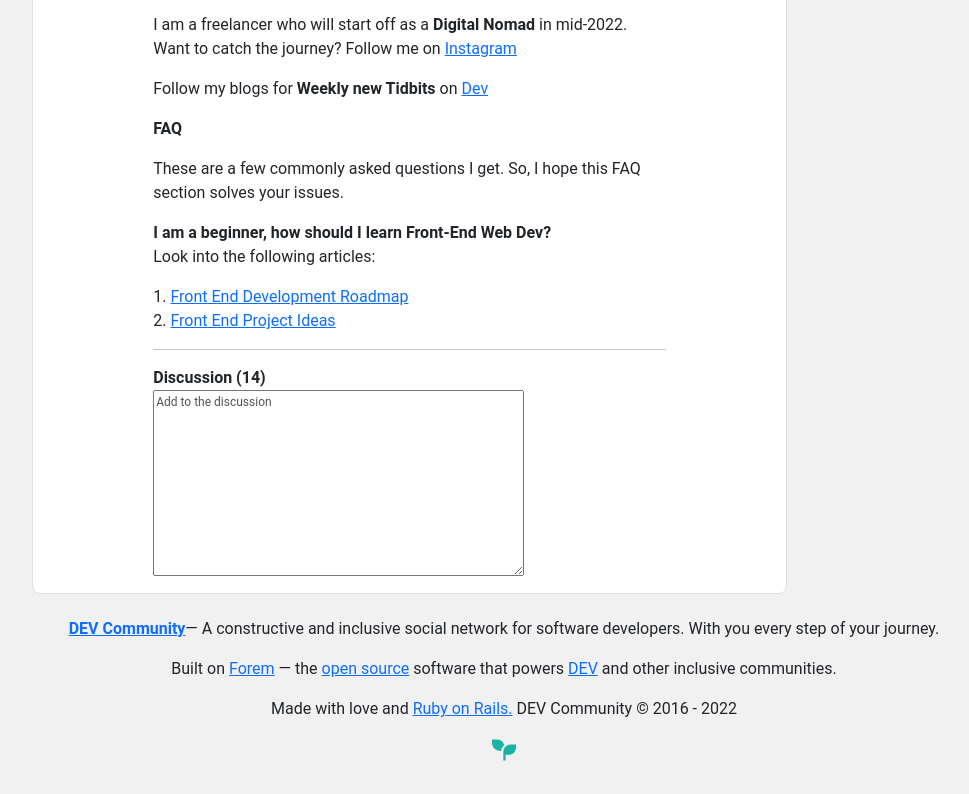
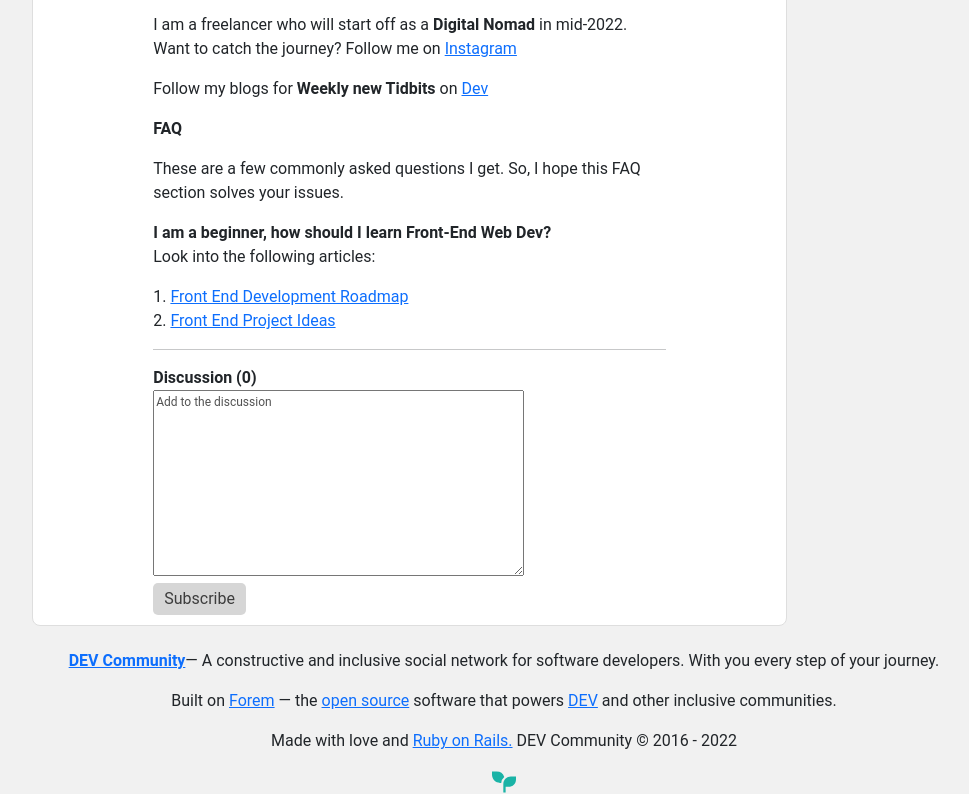
Before and after one commit to noemigp0/bootstrap_devto, a plain HTML site: page blog.html in a window 1280 px wide. Shown: the part 2569-3363 px from the top of the page, without its empty margins (136-1105 px from the left). Before the commit the page ends 3331 px from the top, so only its background shows below. Drawn offline with nearby package versions, Linux system fonts and the light colour scheme.

Commit message:
Commit para merge

```diff
--- a/blog.html
+++ b/blog.html
@@ -176,8 +176,10 @@
               <p>1. <a href="#">Front End Development Roadmap</a><Br>
               2. <a href="#">Front End Project Ideas</a></p>
               <hr>
-              <strong>Discussion (14)</strong><br>
+              <strong>Discussion (0)</strong><br>
               <textarea class="FS12 FGray" name="textarea" rows="10" cols="50">Add to the discussion</textarea>
+              <br>
+              <button type="button" class="btn btn-sm Save">Subscribe</button>
               </div>
             </div>
 
```
